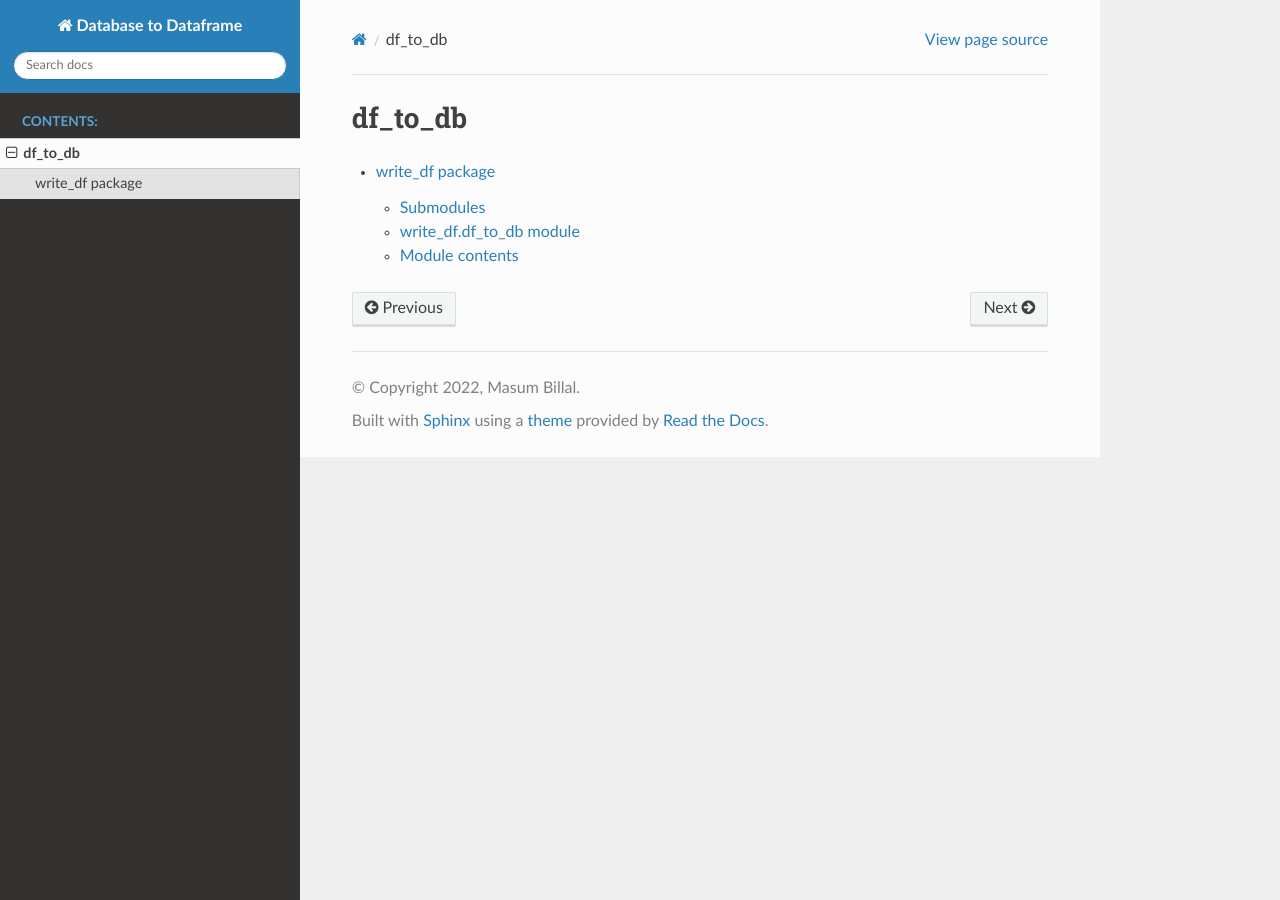
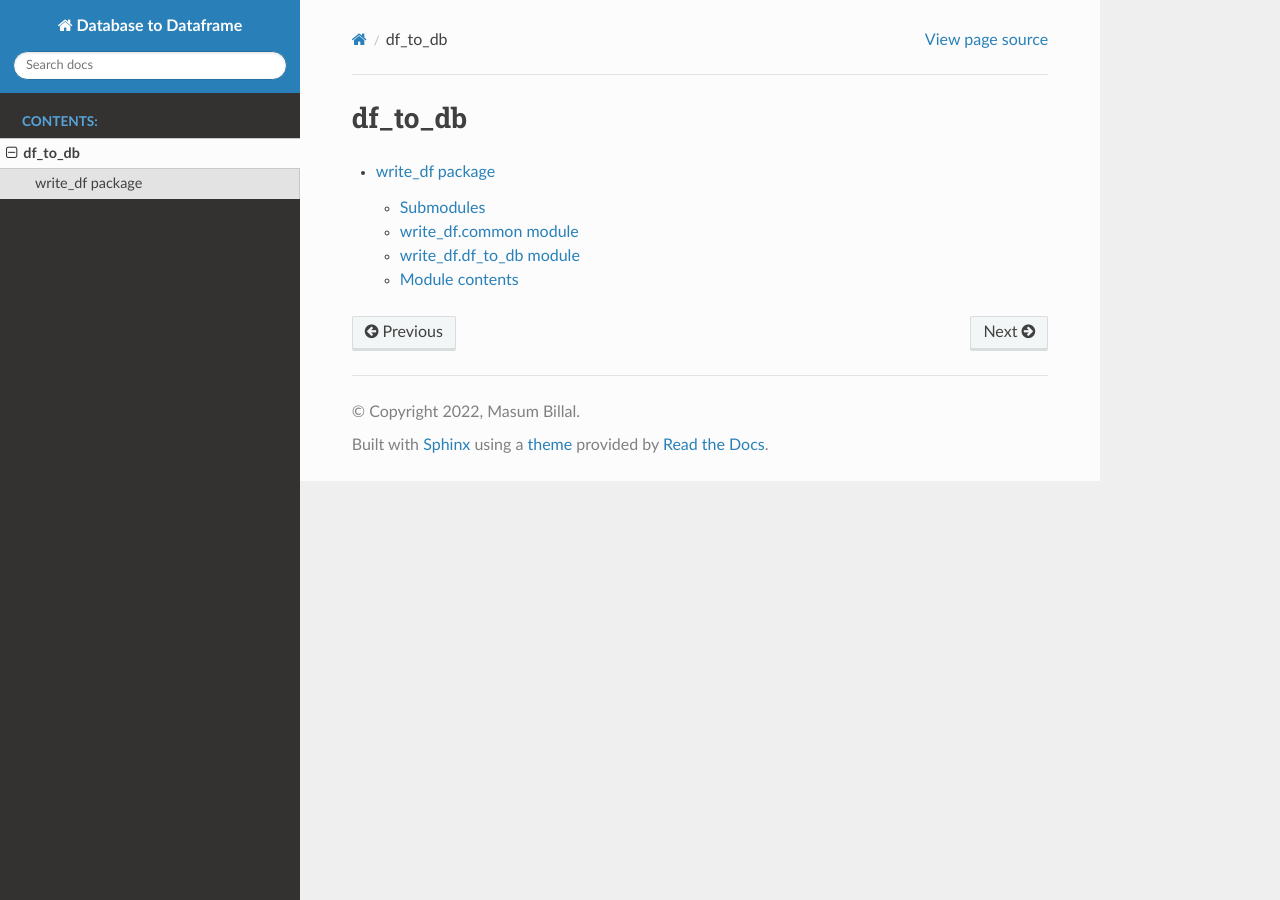
Before and after one commit to proafxin/df_to_db, a Sphinx documentation site: the page built from docs/source/modules.rst, in a window 1280 px wide. Built offline with Sphinx 7.4.7 and the Read the Docs theme 2.0.0, drawn with Linux system fonts in a browser that asks for light colours.

Commit message:
Update write_df.rst

```diff
--- a/docs/source/write_df.rst
+++ b/docs/source/write_df.rst
@@ -3,6 +3,14 @@ write\_df package
 
 Submodules
 ----------
+
+write\_df.common module
+-----------------------
+
+.. automodule:: write_df.common
+   :members:
+   :undoc-members:
+   :show-inheritance:
 
 write\_df.df\_to\_db module
 ---------------------------
```
